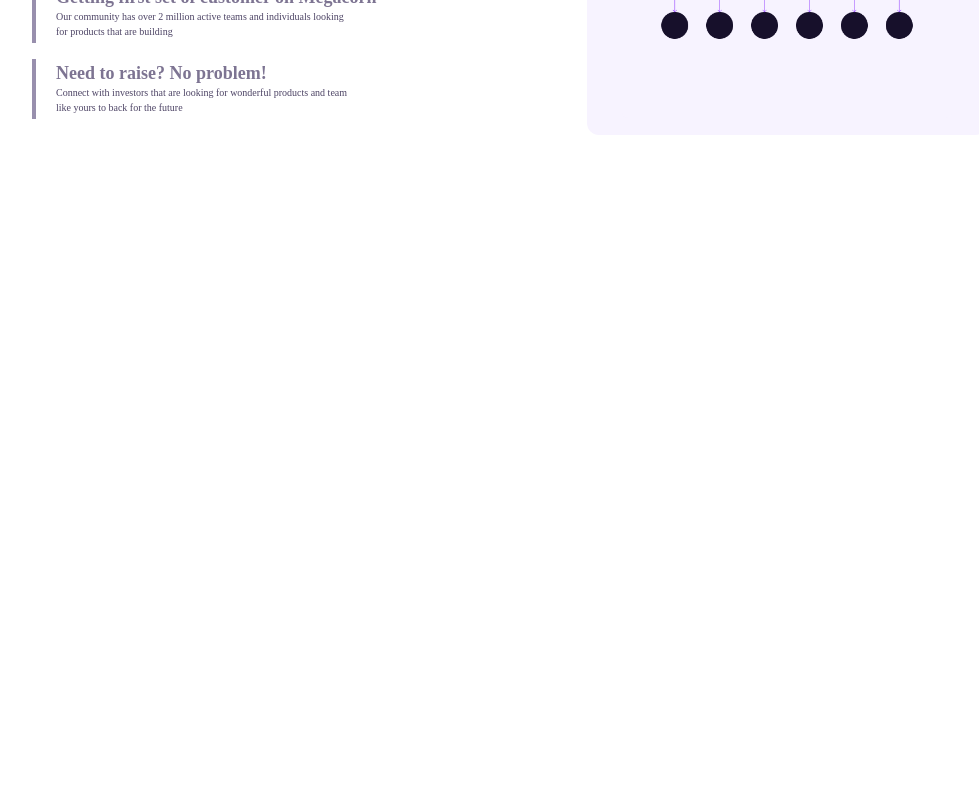
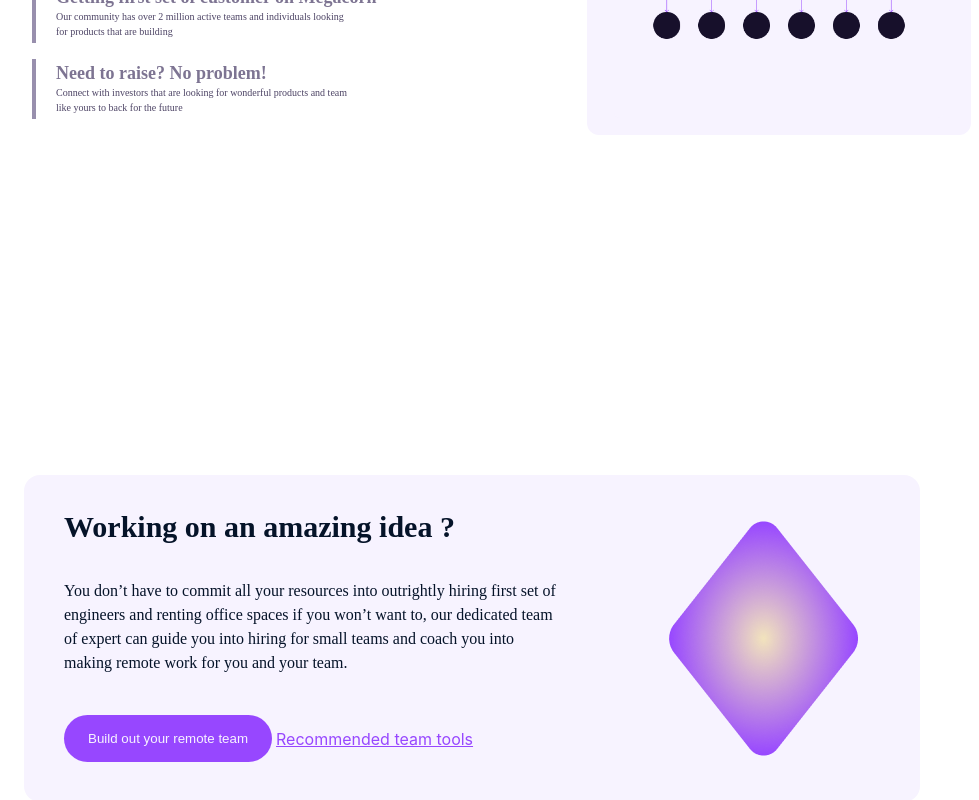
Before and after one commit to LollyTim/megacon, a React (Create React App) app: page / in a window 1280 px wide. Shown: the part 1613-2413 px from the top of the page, without its empty margins (168-1147 px from the left). Before the commit the page ends 2088 px from the top, so only its background shows below. Built offline with nearby package versions, Linux system fonts and the light colour scheme.

Commit message:
updated all

```diff
--- a/src/App.tsx
+++ b/src/App.tsx
@@ -3,6 +3,7 @@ import './App.css';
 import Sectionhead from './Component/Section1/Sectionhead';
 import Section2 from './Component/Section2/Section-2';
 import Section3 from './Component/Section3/Section-3';
+import Section4 from './Component/Section4/Section-4';
 
 
 function App() {
@@ -11,6 +12,7 @@ function App() {
       <Sectionhead />
       <Section2 />
       <Section3 />
+      <Section4 />
     </div>
   );
 }
--- a/src/Component/Section3/Section-3.css
+++ b/src/Component/Section3/Section-3.css
@@ -98,7 +98,7 @@
 }
 
 .containerRight {
-    width: 400px;
+    width: 30%;
     height: 380px;
     flex-shrink: 0;
     border-radius: 12px;
--- /dev/null
+++ b/src/Component/Section4/Section-4.css
@@ -0,0 +1,77 @@
+.container4-1 {
+    align-items: flex-start;
+    gap: 10px;
+    border-radius: 16px;
+    background-color: #F7F3FF;
+    margin-left: 15%;
+    margin-right: 15%;
+    height: 80%;
+    display: flex;
+    margin-bottom: 60px;
+}
+
+.container4content {
+    display: flex;
+    width: 55%;
+    justify-content: space-between;
+    align-items: center;
+    padding: 40px;
+}
+
+.container4text {
+    display: flex;
+    flex-direction: column;
+    align-items: flex-start;
+    gap: 40px;
+}
+
+.cont4text {
+    color: #051329;
+    font-family: Outfit;
+    font-size: 20px;
+    font-style: normal;
+    font-weight: 500;
+    line-height: 120%;
+    /* 57.6px */
+}
+
+.cont4p {
+    color: #051329;
+    font-family: Outfit;
+    font-size: 16px;
+    font-style: normal;
+    font-weight: 300;
+    line-height: 150%;
+    text-align: start;
+    /* 30px */
+}
+
+.container4btn>button {
+    display: flex;
+    padding: 16px 24px;
+    align-items: flex-start;
+    gap: 10px;
+    border-radius: 2000px;
+    background-color: #9747FF;
+    border: none;
+    cursor: pointer;
+    color: #F7F3FF;
+}
+
+.container4img {
+    display: flex;
+    margin-top: 50px;
+    margin: auto;
+}
+
+.container4btn {
+    display: flex;
+    align-items: center;
+    justify-content: center;
+    gap: 4px;
+
+}
+
+.container4btn>a {
+    color: #9747FF;
+}
--- /dev/null
+++ b/src/Component/Section4/Section-4.tsx
@@ -0,0 +1,20 @@
+import React from 'react'
+import './Section-4.css'
+
+const Section4 = () => {
+    return (
+        <section className='container4-1'>
+
+            <div className='container4content'>
+                <div className="container4text">
+                    <div className="cont4text"><h2>Working on an amazing idea ?</h2></div>
+                    <div className="cont4p"><p>You don’t have to commit all your resources into outrightly hiring first set of  engineers and renting office spaces if you won’t want to, our dedicated team of expert can guide you into hiring for small teams and coach you into making remote work for you and your team.</p></div>
+                    <div className='container4btn'><button>Build out your remote team</button> <a href="#home">Recommended team tools</a></div>
+                </div>
+            </div>
+            <div className="container4img"> <img src="Vector2.png" alt="" /></div>
+        </section>
+    )
+}
+
+export default Section4
```
Also changed, not shown: public/Vector2.png (added).
